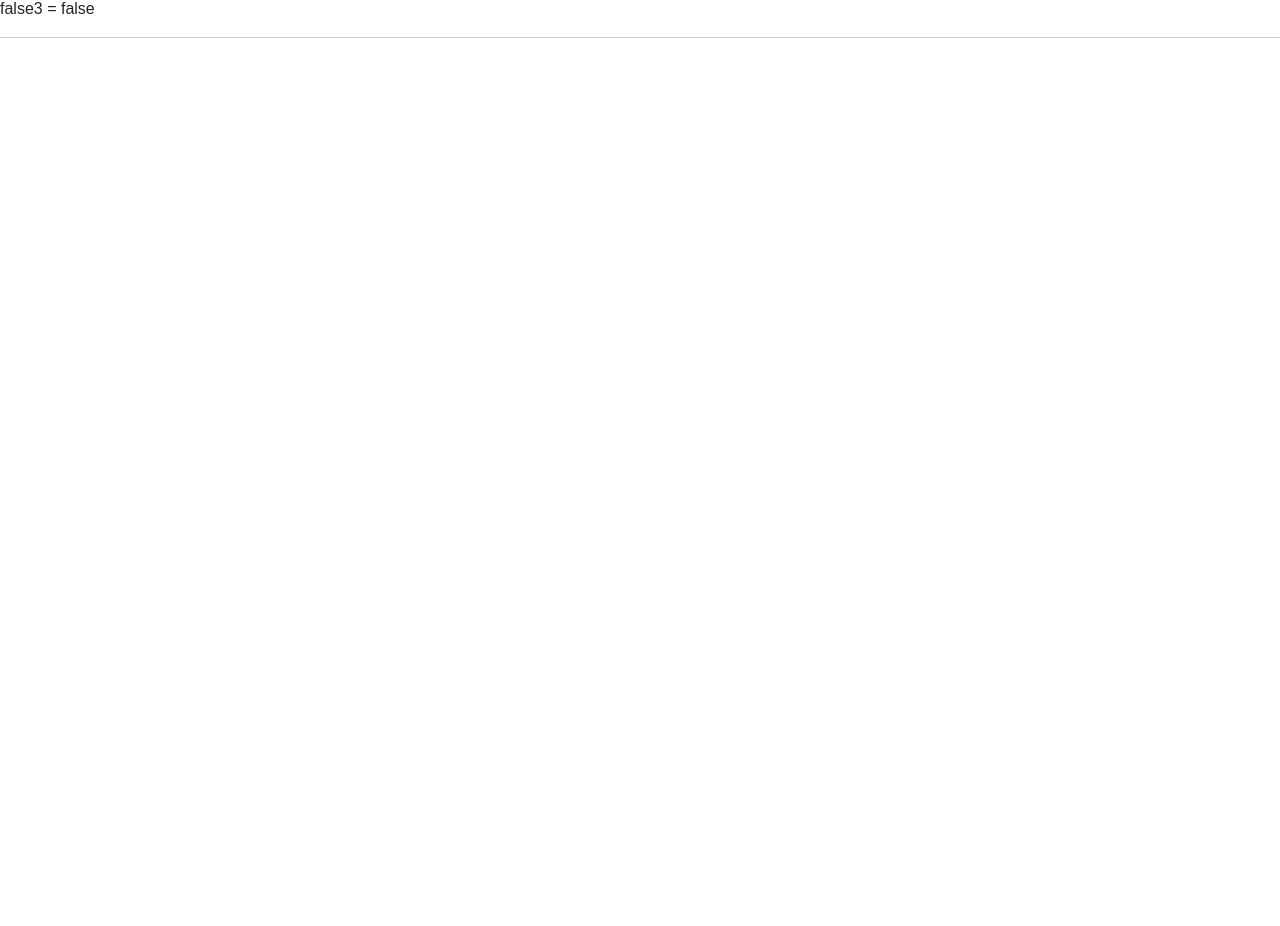
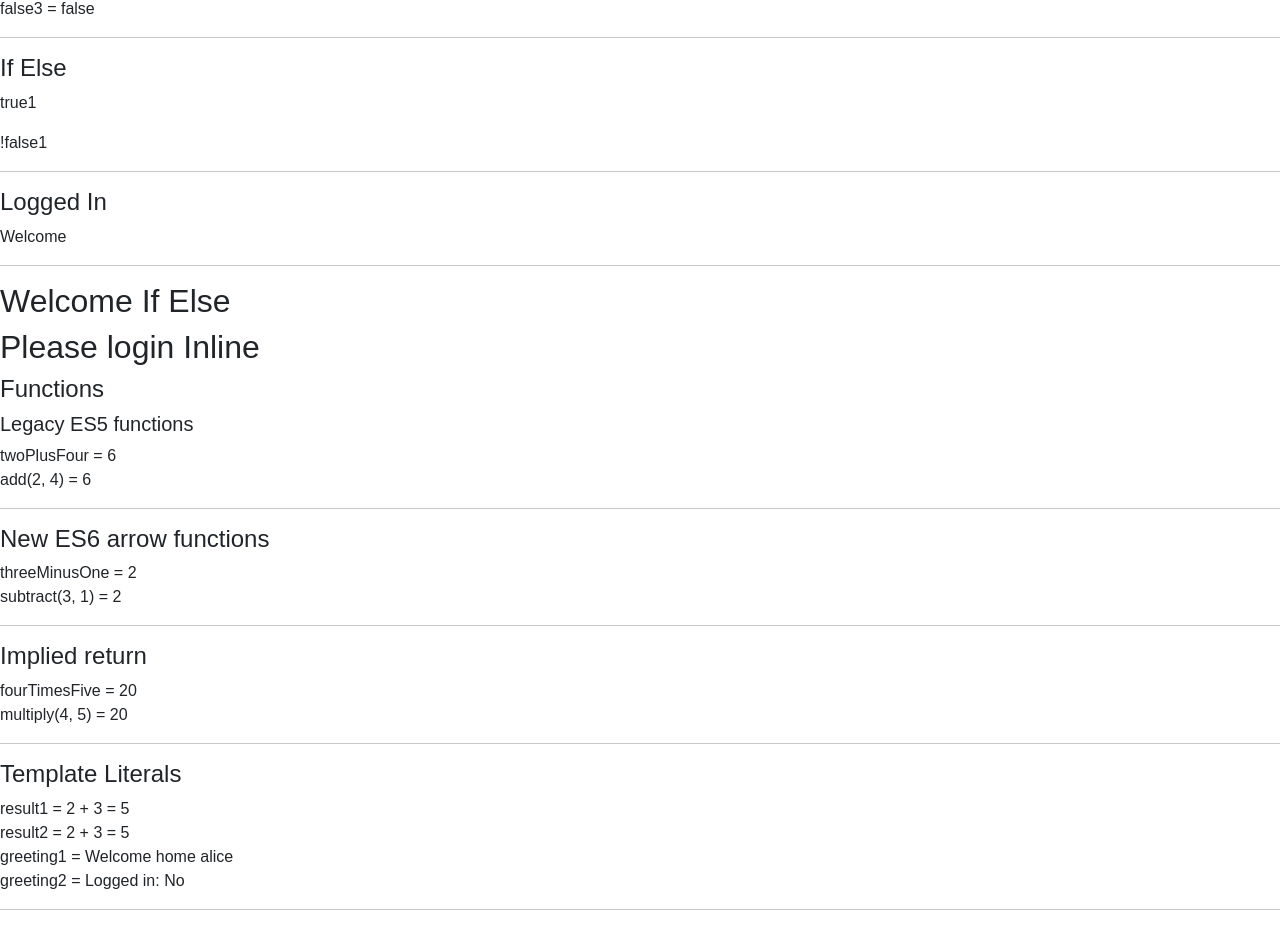
Before and after one commit to KrystalZhang00/kambaz-react-web-app, a React (Vite) app: page /#/Labs/Lab3 in a window 1280 px wide. Shown: the part 795-1721 px from the top of the page. Before the commit the page ends 849 px from the top, so only its background shows below. Built offline with nearby package versions, Linux system fonts and the light colour scheme.

Commit message:
before 3.4

```diff
--- /dev/null
+++ b/src/Labs/Lab3/ArrowFunctions.tsx
@@ -0,0 +1,16 @@
+const subtract = (a: number, b: number) => {
+    return a - b;
+  };
+
+  export default function ArrowFunctions() {
+    const threeMinusOne = subtract(3, 1);
+    console.log(threeMinusOne);
+
+    return (
+      <div id="wd-arrow-functions">
+        <h4>New ES6 arrow functions</h4>
+        threeMinusOne = {threeMinusOne}   <br />
+        subtract(3, 1) = {subtract(3, 1)} <hr />
+      </div>
+    );
+  }
--- /dev/null
+++ b/src/Labs/Lab3/ConditionalOutputIfElse.tsx
@@ -0,0 +1,19 @@
+const ConditionalOutputIfElse = () => {
+    const loggedIn = true;
+
+    if (loggedIn) {
+      return (
+        <h2 id="wd-conditional-output-if-else-welcome">
+          Welcome If Else
+        </h2>
+      );
+    } else {
+      return (
+        <h2 id="wd-conditional-output-if-else-login">
+          Please login If Else
+        </h2>
+      );
+    }
+  };
+
+  export default ConditionalOutputIfElse;
--- /dev/null
+++ b/src/Labs/Lab3/ConditionalOutputInline.tsx
@@ -0,0 +1,9 @@
+const ConditionalOutputInline = () => {
+    const loggedIn = false;
+    return (
+      <div id="wd-conditional-output-inline">
+        { loggedIn && <h2>Welcome Inline</h2>      }
+        {!loggedIn && <h2>Please login Inline</h2> }
+      </div>
+   );};
+   export default ConditionalOutputInline;
--- /dev/null
+++ b/src/Labs/Lab3/IfElse.tsx
@@ -0,0 +1,12 @@
+export default function IfElse() {
+    let true1 = true, false1 = false;
+
+    return (
+      <div id="wd-if-else">
+        <h4>If Else</h4>
+        {true1 && <p>true1</p>}
+        {!false1 ? <p>!false1</p> : <p>false1</p>}
+        <hr />
+      </div>
+    );
+  }
--- /dev/null
+++ b/src/Labs/Lab3/ImpliedReturn.tsx
@@ -0,0 +1,13 @@
+const multiply = (a: number, b: number) => a * b;
+const fourTimesFive = multiply(4, 5);
+console.log(fourTimesFive);
+
+export default function ImpliedReturn() {
+  return (
+    <div id="wd-implied-return">
+      <h4>Implied return</h4>
+      fourTimesFive = {fourTimesFive}   <br />
+      multiply(4, 5) = {multiply(4, 5)} <hr />
+    </div>
+  );
+}
--- /dev/null
+++ b/src/Labs/Lab3/LegacyFunctions.tsx
@@ -0,0 +1,16 @@
+function add(a: number, b: number) {
+    return a + b;
+}
+
+export default function LegacyFunctions() {
+    const twoPlusFour = add(2, 4)
+    console.log(twoPlusFour);
+    return (
+        <div id="wd-legacy-functions">
+            <h4>Functions</h4>
+            <h5>Legacy ES5 functions</h5>
+            twoPlusFour = {twoPlusFour} <br />
+            add(2, 4) = {add(2, 4)} <hr />
+        </div>
+    );
+}
--- /dev/null
+++ b/src/Labs/Lab3/TemplateLiterals.tsx
@@ -0,0 +1,18 @@
+export default function TemplateLiterals() {
+    const five = 2 + 3;
+    const result1 = "2 + 3 = " + five;
+    const result2 = `2 + 3 = ${2 + 3}`;
+    const username = "alice";
+    const greeting1 = `Welcome home ${username}`;
+    const loggedIn = false;
+    const greeting2 = `Logged in: ${loggedIn ? "Yes" : "No"}`;
+    return (
+      <div id="wd-template-literals">
+        <h4>Template Literals</h4>
+        result1 = {result1}     <br />
+        result2 = {result2}     <br />
+        greeting1 = {greeting1} <br />
+        greeting2 = {greeting2} <hr />
+      </div>
+    );
+  }
--- /dev/null
+++ b/src/Labs/Lab3/TernaryOperator.tsx
@@ -0,0 +1,10 @@
+export default function TernaryOperator() {
+    let loggedIn = true;
+    return(
+        <div id="wd-ternary-operator">
+        <h4>Logged In</h4>
+        { loggedIn ? <p>Welcome</p> : <p>Please login</p>  }
+        <hr/>
+        </div>
+    )
+}
--- a/src/Labs/Lab3/index.tsx
+++ b/src/Labs/Lab3/index.tsx
@@ -1,7 +1,16 @@
 import BooleanVariables from "./BooleanVariables";
 import VariablesAndConstants from "./VariablesAndConstants";
 import VariableTypes from "./VariableTypes";
-BooleanVariables
+import IfElse from "./IfElse";
+import TernaryOperator from "./TernaryOperator";
+import ConditionalOutputIfElse from "./ConditionalOutputIfElse";
+import ConditionalOutputInline from "./ConditionalOutputInline";
+import LegacyFunctions from "./LegacyFunctions";
+import ArrowFunctions from "./ArrowFunctions";
+import ImpliedReturn from "./ImpliedReturn";
+import TemplateLiterals from "./TemplateLiterals";
+
+
 
 export default function Lab3() {
   return(
@@ -10,6 +19,16 @@ export default function Lab3() {
       <VariablesAndConstants/>
       <VariableTypes />
       <BooleanVariables />
+      <IfElse />
+      <TernaryOperator />
+      <ConditionalOutputIfElse />
+      <ConditionalOutputInline />
+      <LegacyFunctions />
+      <ArrowFunctions />
+      <ImpliedReturn />
+      <TemplateLiterals />
+
+
     </div>
   );
 }
```
